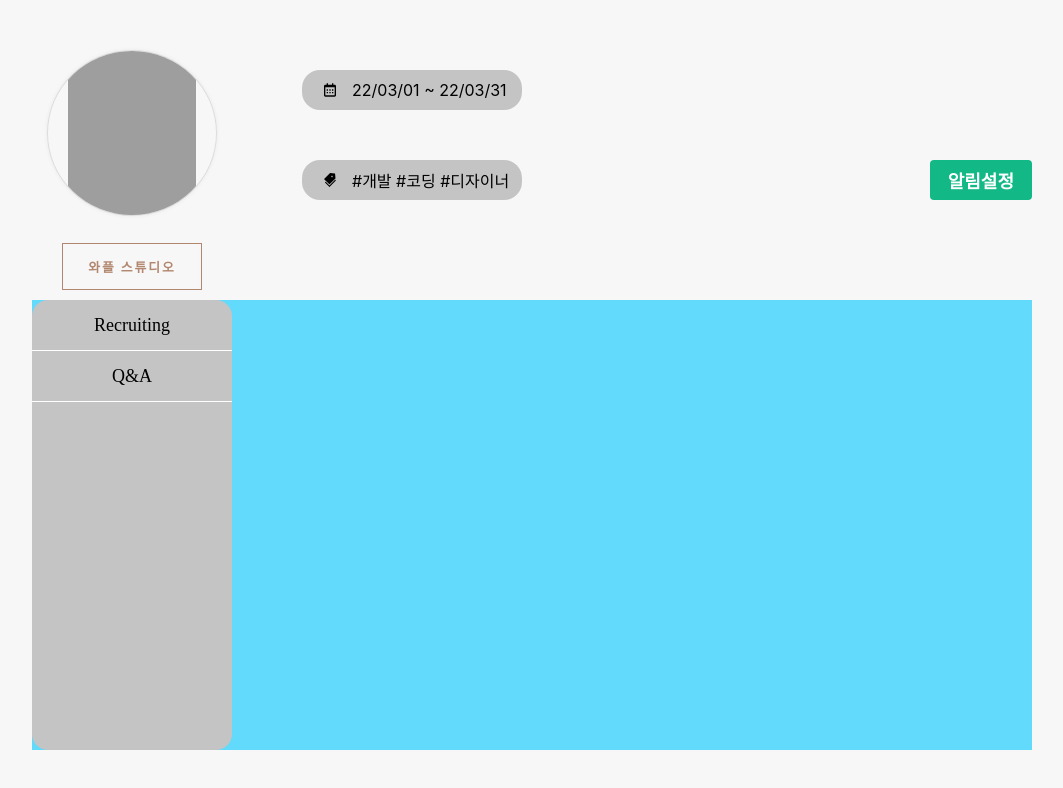
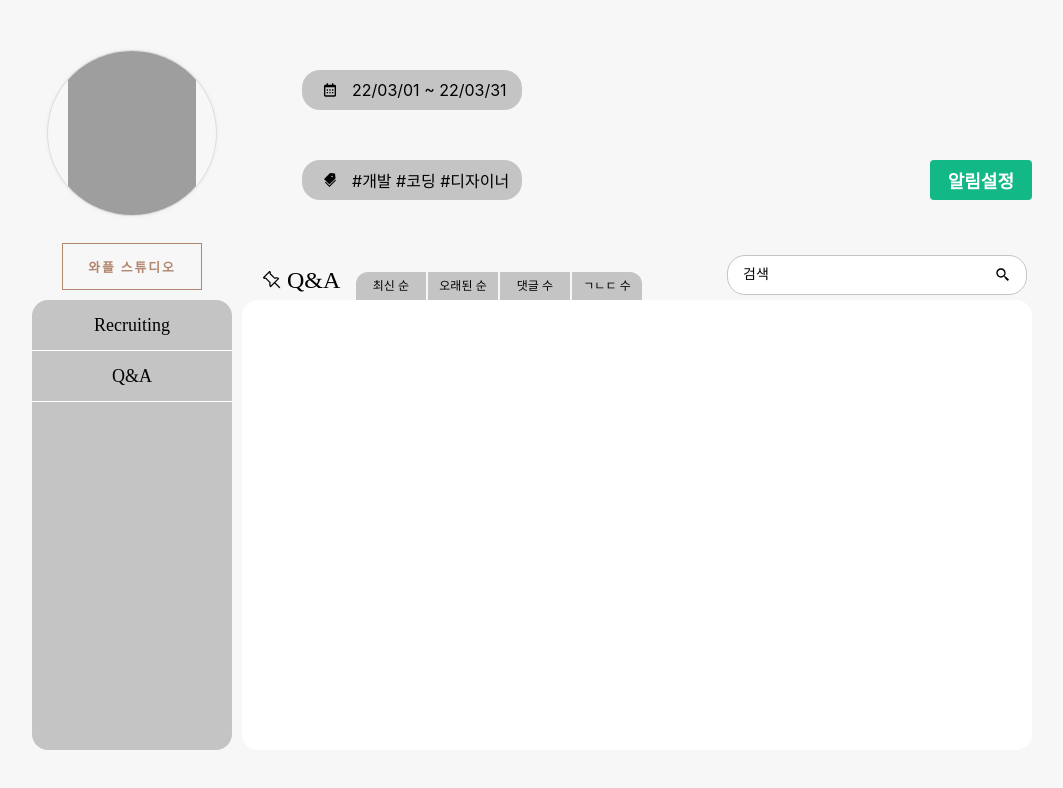
Before and after one commit to wafflestudio/sharkle-web, a React (Create React App) app: page / in a window 1280 px wide. Shown: the top 788 px of the page, without its empty margins (108-1171 px from the left). Built offline with nearby package versions, Linux system fonts and the light colour scheme; grey boxes are pictures that could not be loaded.

Commit message:
content menu bar

```diff
--- a/src/Component/ClubPage/ClubPage.js
+++ b/src/Component/ClubPage/ClubPage.js
@@ -1,8 +1,16 @@
 import './ClubPage.scss';
-import { BiCalendar } from 'react-icons/bi';
+import { BiCalendar, BiSearchAlt2 } from 'react-icons/bi';
 import { AiFillTags } from 'react-icons/ai';
+import { BsPinAngle } from 'react-icons/bs';
+import {useState} from "react";
 
 const ClubPage = () => {
+
+    const [search, setSearch] = useState("");
+
+    const handleSearch = (e) => {
+        setSearch(e.target.value);
+    }
 
     return(
         <div className="container">
@@ -52,8 +60,42 @@ const ClubPage = () => {
                     </div>
                 </div>
                 <div className="content-container">
+                    <div className="content-container-bar">
+                        <div className="content-container-bar-title">
+                            <BsPinAngle className="content-container-bar-title-icon"/>
+                            <div className="content-container-bar-title-title">
+                                Q&A
+                            </div>
+                        </div>
+                        <div className="content-container-bar-sort">
+                            <div1>
+                                최신 순
+                            </div1>
+                            <div2>
+                                오래된 순
+                            </div2>
+                            <div3>
+                                댓글 수
+                            </div3>
+                            <div4>
+                                <span>
+                                    ㄱㄴㄷ 수
+                                </span>
+                            </div4>
+                        </div>
+                    </div>
+                    <div className="content-container-search">
+                        <div className="content-container-search-title">
+                            검색
+                        </div>
+                        <input className="content-container-search-input" value={search} onChange={handleSearch}/>
+                        <BiSearchAlt2 className="content-container-search-icon"/>
+                    </div>
+                    <div className="content-">
 
+                    </div>
                 </div>
+
             </div>
         </div>
     )
--- a/src/Component/ClubPage/ClubPage.scss
+++ b/src/Component/ClubPage/ClubPage.scss
@@ -181,7 +181,6 @@
     width: 1000px;
     height: 450px;
     margin-bottom: 50px;
-    background-color: #61dafb;
 
     .content-menu{
       position: absolute;
@@ -219,5 +218,166 @@
         border-bottom: 1px solid #FFFFFF;
       }
     }
+
+    .content-container{
+      position: absolute;
+      left: 210px;
+      width: calc(100% - 210px);
+      height: 100%;
+      background: #FFFFFF;
+      border-radius: 16px;
+
+      .content-container-bar{
+        position: absolute;
+        width: 400px;
+        height: 40px;
+        left: 10px;
+        top:-40px;
+
+        .content-container-bar-title{
+          display: flex;
+          position: absolute;
+          align-items: center;
+          left: 10px;
+          width: 80px;
+          height: 100%;
+
+          .content-container-bar-title-icon{
+            position: relative;
+            width: 20px;
+            height: 20px;
+            transform: scaleX(-1);
+          }
+          .content-container-bar-title-title{
+            position: absolute;
+            left: 25px;
+            font-family: Noto Sans KR;
+            font-style: normal;
+            font-weight: 500;
+            font-size: 24px;
+            line-height: 18px;
+          }
+        }
+
+        .content-container-bar-sort{
+          display: flex;
+          position: absolute;
+          justify-content: right;
+          align-items: center;
+          right: 10px;
+          width: 80px;
+          height: 100%;
+
+          div1{
+            position: absolute;
+            display: flex;
+            justify-content: center;
+            align-items: center;
+            bottom: 0px;
+            right: 216px;
+            width: 70px;
+            height: 70%;
+            background: #C4C4C4;
+            border-radius: 12px 0px 0px 0px;
+            font-weight: 500;
+            font-size: 12px;
+            line-height: 18px;
+          }
+
+          div2{
+            position: absolute;
+            display: flex;
+            justify-content: center;
+            align-items: center;
+            bottom: 0px;
+            right: 144px;
+            width: 70px;
+            height: 70%;
+            background: #C4C4C4;
+            border-radius: 0px 0px 0px 0px;
+            font-weight: 500;
+            font-size: 12px;
+            line-height: 18px;
+          }
+
+          div3{
+            position: absolute;
+            display: flex;
+            justify-content: center;
+            align-items: center;
+            bottom: 0px;
+            right: 72px;
+            width: 70px;
+            height: 70%;
+            background: #C4C4C4;
+            border-radius: 0px 0px 0px 0px;
+            font-weight: 500;
+            font-size: 12px;
+            line-height: 18px;
+          }
+
+          div4{
+            position: absolute;
+            display: flex;
+            justify-content: center;
+            align-items: center;
+            bottom: 0px;
+            right: 0px;
+            width: 70px;
+            height: 70%;
+            background: #C4C4C4;
+            border-radius: 0px 12px 0px 0px;
+            font-weight: 500;
+            font-size: 12px;
+            line-height: 18px;
+          }
+        }
+
+      }
+
+      .content-container-search{
+        position: absolute;
+        width: 300px;
+        height: 40px;
+        right: 5px;
+        top:-45px;
+        display: flex;
+        flex-direction: row;
+        align-items: center;
+        background: #FFFFFF;
+        border: 0.5px solid #C4C4C4;
+        box-sizing: border-box;
+        border-radius: 18px;
+
+        .content-container-search-title{
+          position: absolute;
+          left: 15px;
+          font-family: Noto Sans KR;
+          font-style: normal;
+          font-weight: 500;
+          font-size: 14px;
+          line-height: 18px;
+          display: flex;
+          align-items: center;
+          flex: none;
+          order: 0;
+          flex-grow: 0;
+        }
+
+        .content-container-search-input{
+          position: absolute;
+          left: 50px;
+          height: 1rem;
+          border: none;
+          outline: none;
+        }
+
+        .content-container-search-icon{
+          position: absolute;
+          right: 15px;
+          height: 1rem;
+        }
+      }
+    }
   }
 }
```
